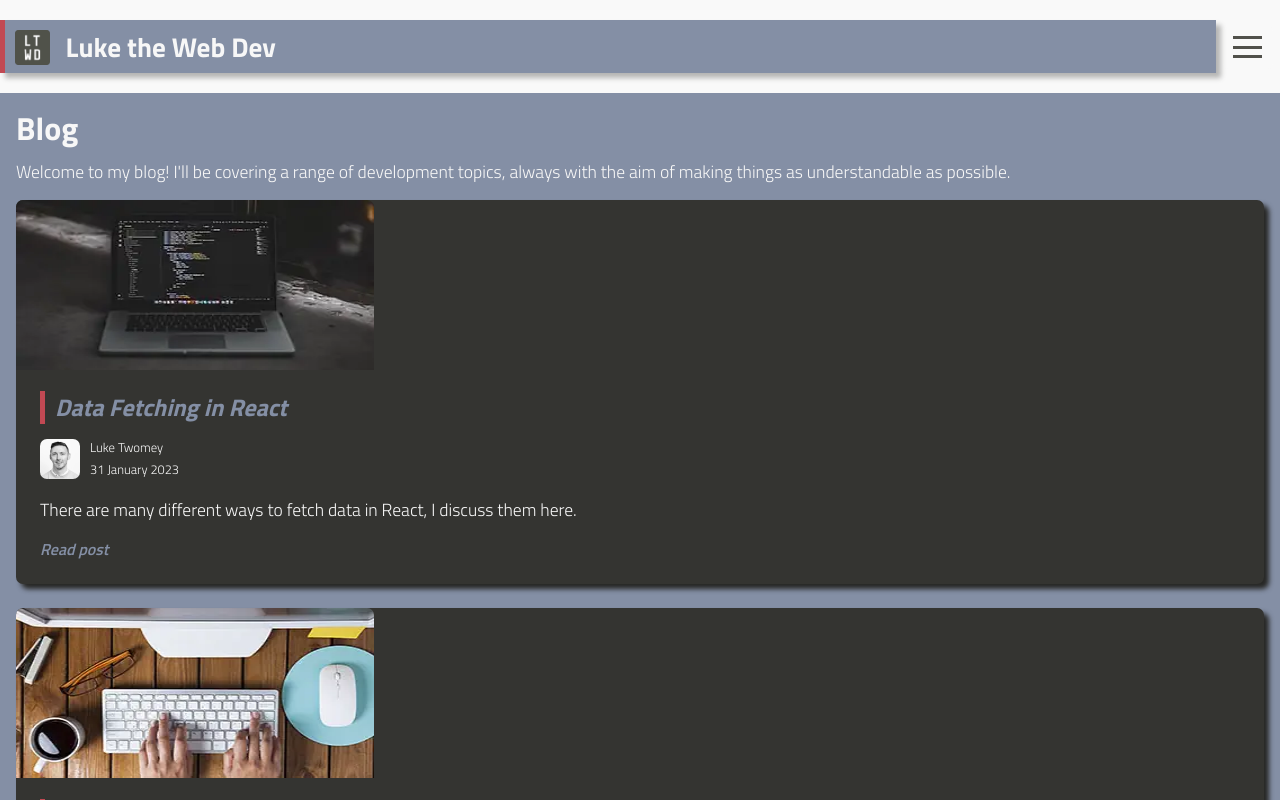
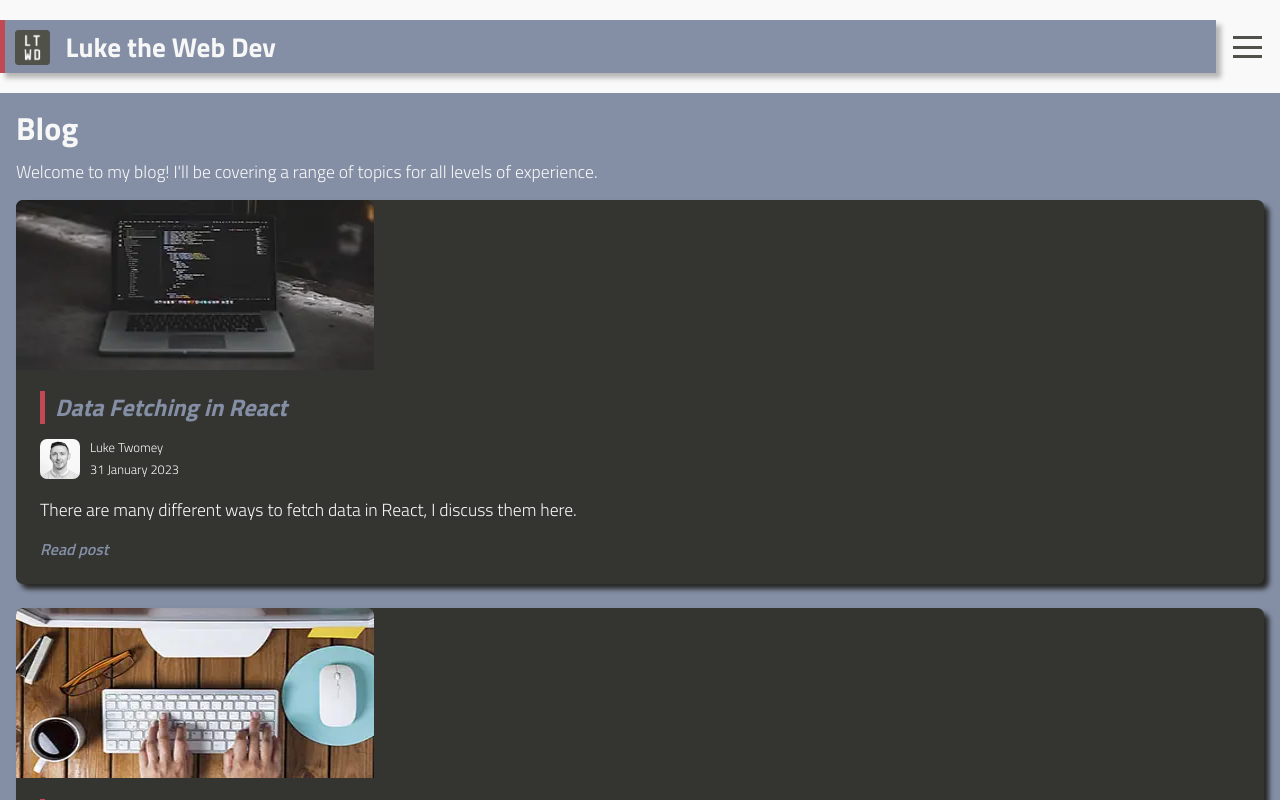
Before and after one commit to LukeTwomey/LukeTheWebDev, a Next.js app: page /blog in a window 1280 px wide. Shown: the top 800 px of the page. Built offline with nearby package versions, Linux system fonts and the light colour scheme.

Commit message:
Change blog page text

```diff
--- a/pages/blog.js
+++ b/pages/blog.js
@@ -33,8 +33,8 @@ export const Blog = ({ posts }) => {
       >
         <h1>Blog</h1>
         <p itemProp="about">
-          Welcome to my blog! I'll be covering a range of development topics,
-          always with the aim of making things as understandable as possible.
+          Welcome to my blog! I'll be covering a range of topics for all levels
+          of experience.
         </p>
         <p></p>
         <section className={styles.posts}>
```
